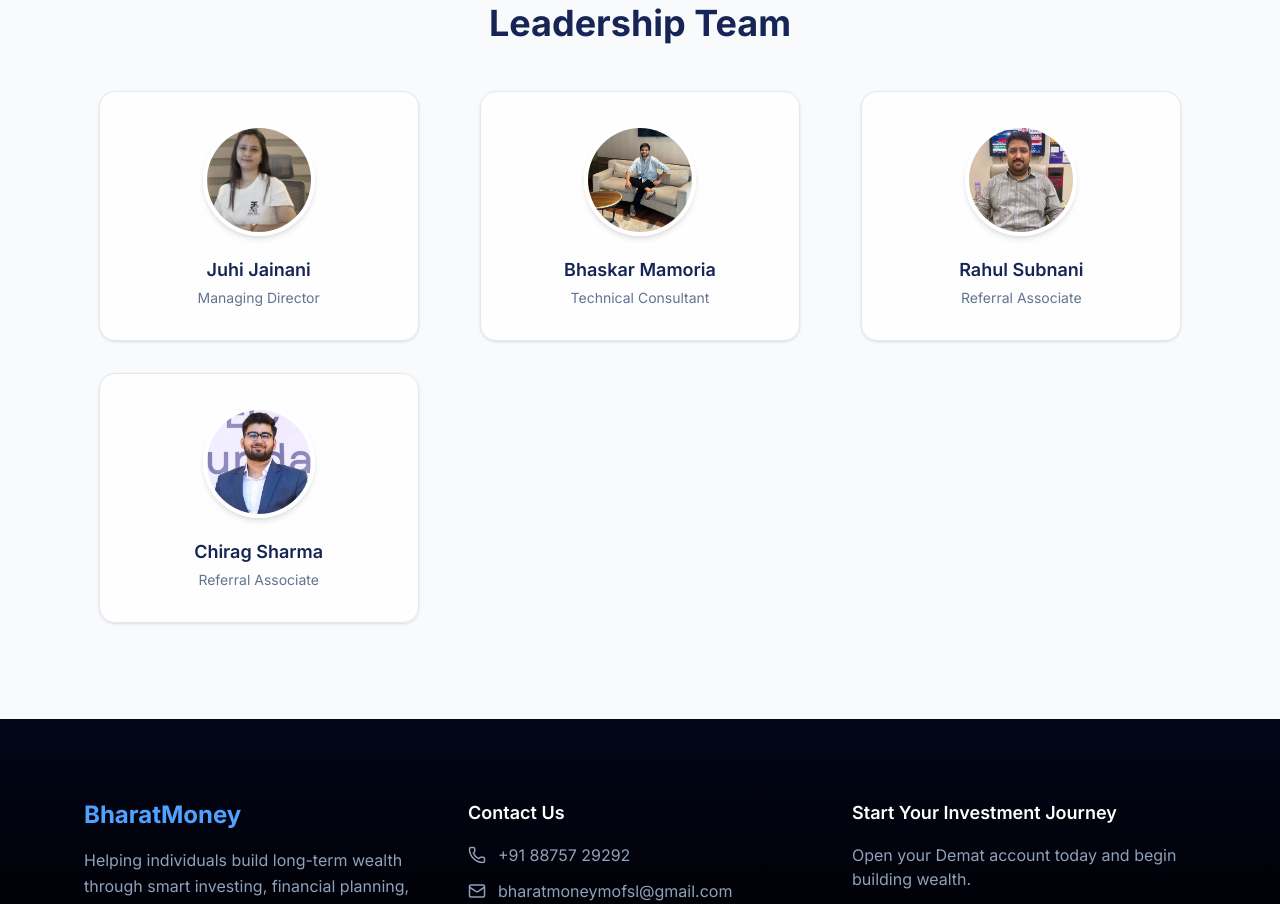
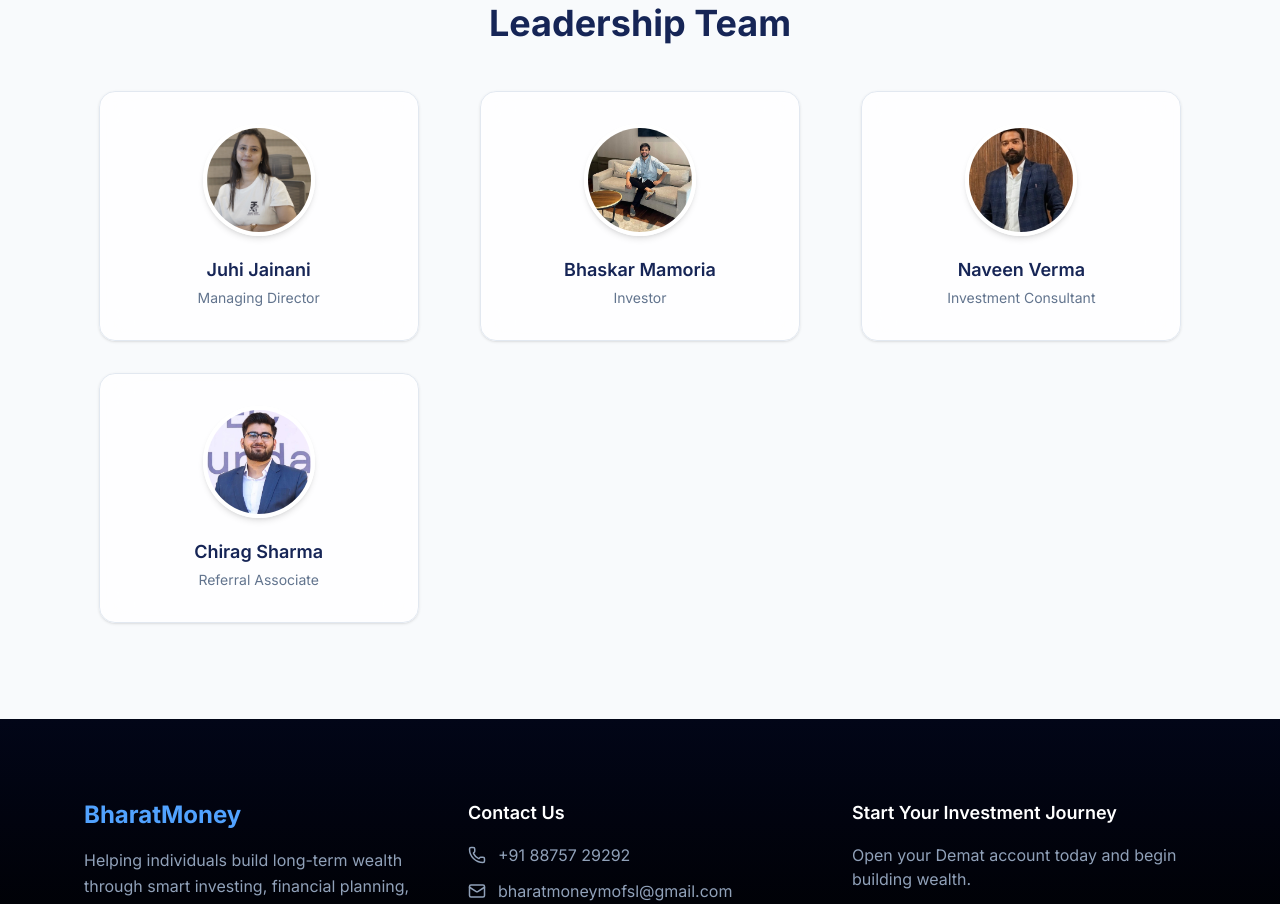
Before and after one commit to Bhaskar2205/bmfs-website, a Next.js app: page / in a window 1280 px wide. Shown: the part 4300-5204 px from the top of the page. Built offline with nearby package versions, Linux system fonts and the light colour scheme.

Commit message:
Updated project changes

```diff
--- a/sections/Team.tsx
+++ b/sections/Team.tsx
@@ -7,13 +7,13 @@ export default function Team() {
     },
     {
       name: "Bhaskar Mamoria",
-      role: "Technical Consultant",
+      role: "Investor",
       image: "/team/bhaskar.jpeg",
     },
     {
-      name: "Rahul Subnani",
-      role: "Referral Associate",
-      image: "/team/rahul.jpeg",
+      name: "Naveen Verma",
+      role: "Investment Consultant",
+      image: "/team/naveen.jpeg",
     },
 
     {
```
Also changed, not shown: public/team/naveen.jpeg (added), public/team/rahul.jpeg (deleted).
